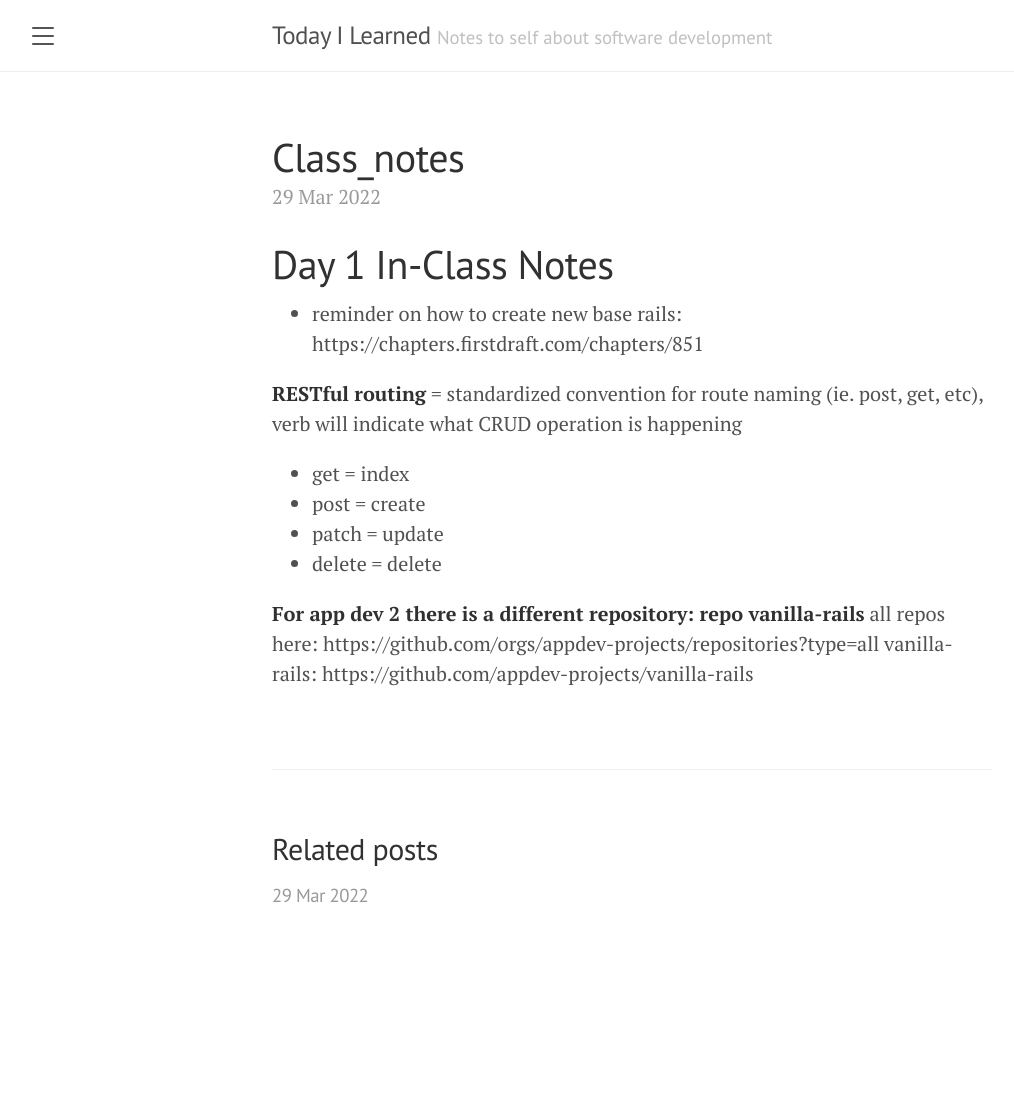
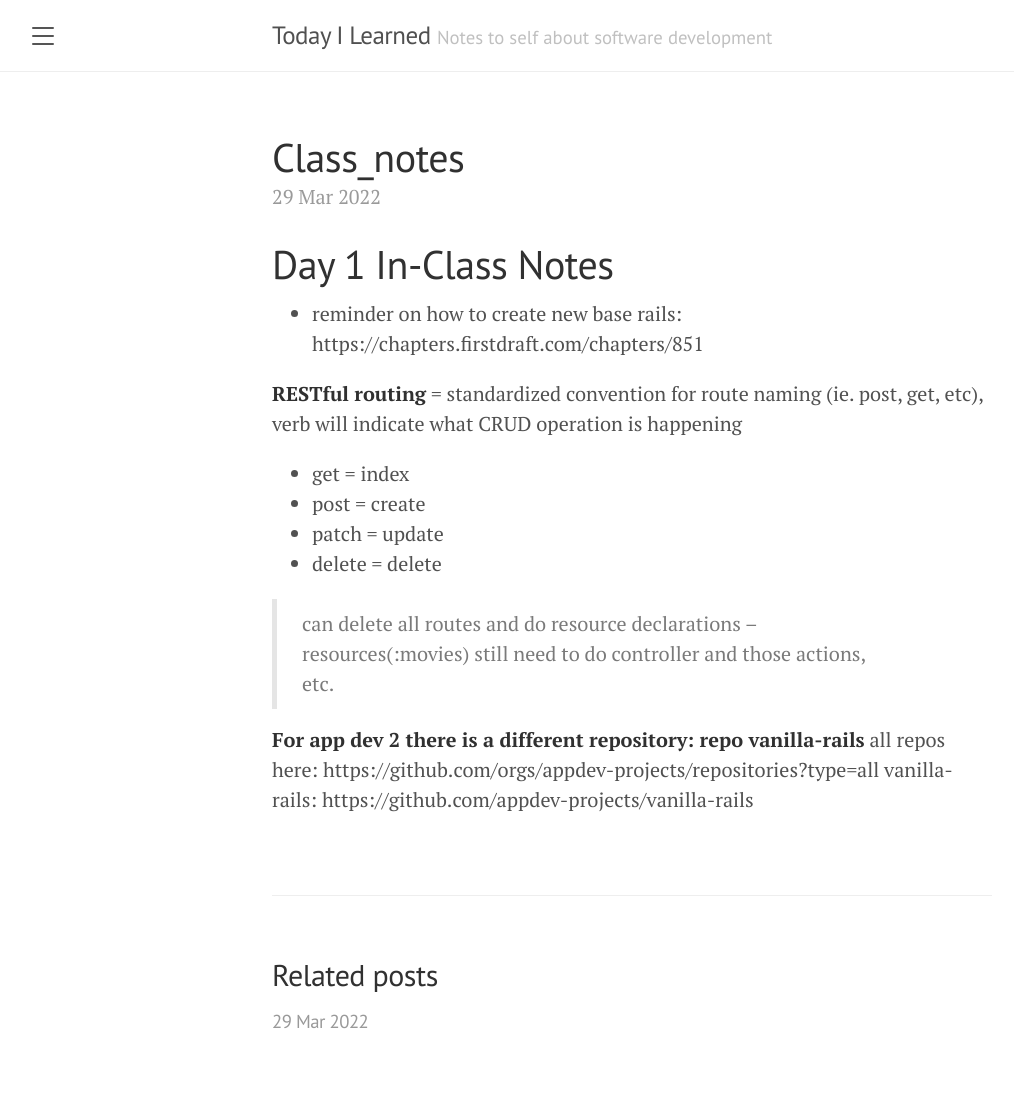
Before and after one commit to lepst0928/blog, a Jekyll site: the page built from _posts/2022-03-29-class_notes.md, in a window 1280 px wide. Shown: the whole page, without its empty margins (8-1022 px from the left). Built offline with Jekyll 4.4.1, drawn with Linux system fonts in a browser that asks for light colours; our own code applies the rules of GitHub Pages for plain Markdown files; before the commit the page ends 969 px from its top, so only the background shows below that.

Commit message:
Update 2022-03-29-class_notes.md

```diff
--- a/_posts/2022-03-29-class_notes.md
+++ b/_posts/2022-03-29-class_notes.md
@@ -8,6 +8,9 @@
 - patch = update
 - delete = delete
 
+>can delete all routes and do resource declarations --  resources(:movies)
+still need to do controller and those actions, etc.
+
 **For app dev 2 there is a different repository: repo vanilla-rails**
 all repos here: https://github.com/orgs/appdev-projects/repositories?type=all
 vanilla-rails: https://github.com/appdev-projects/vanilla-rails
```
